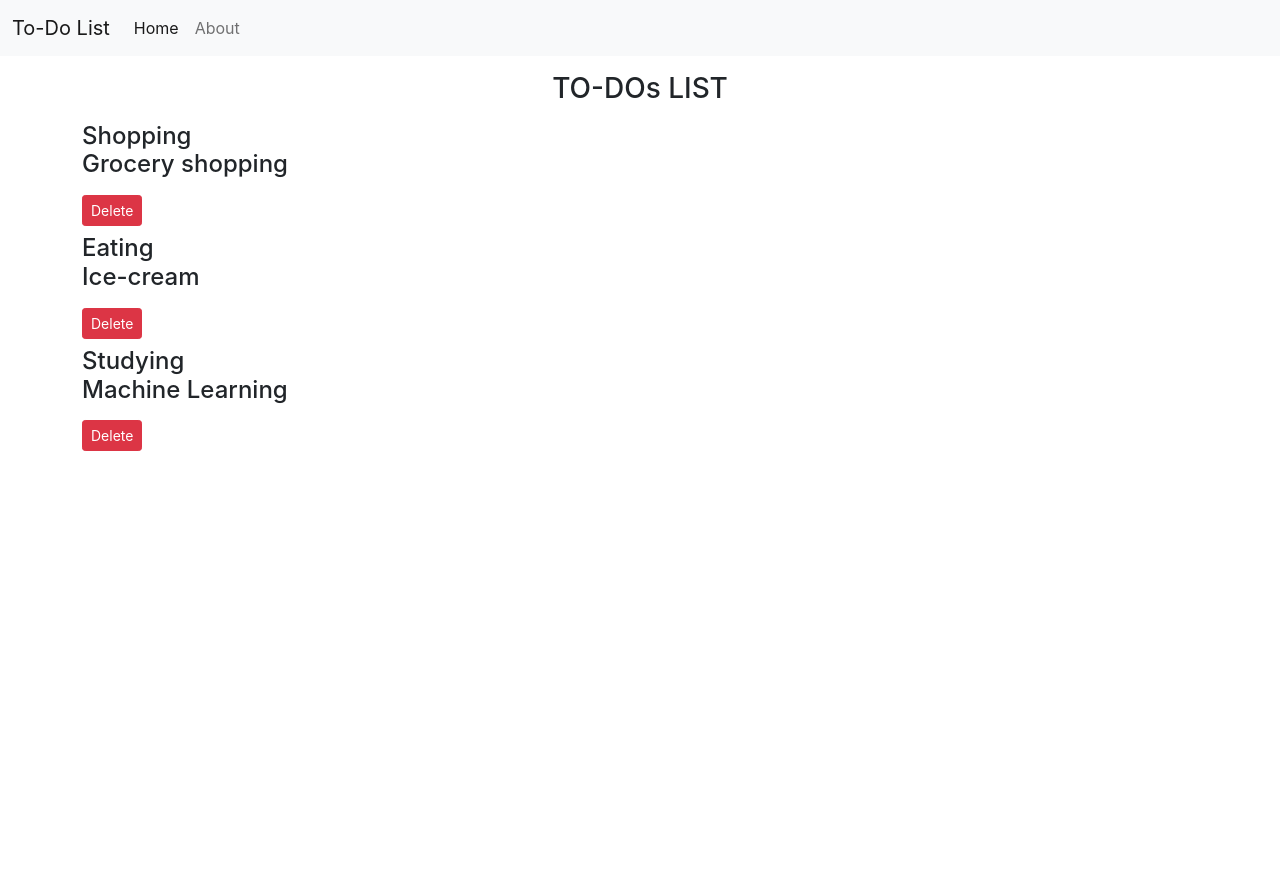
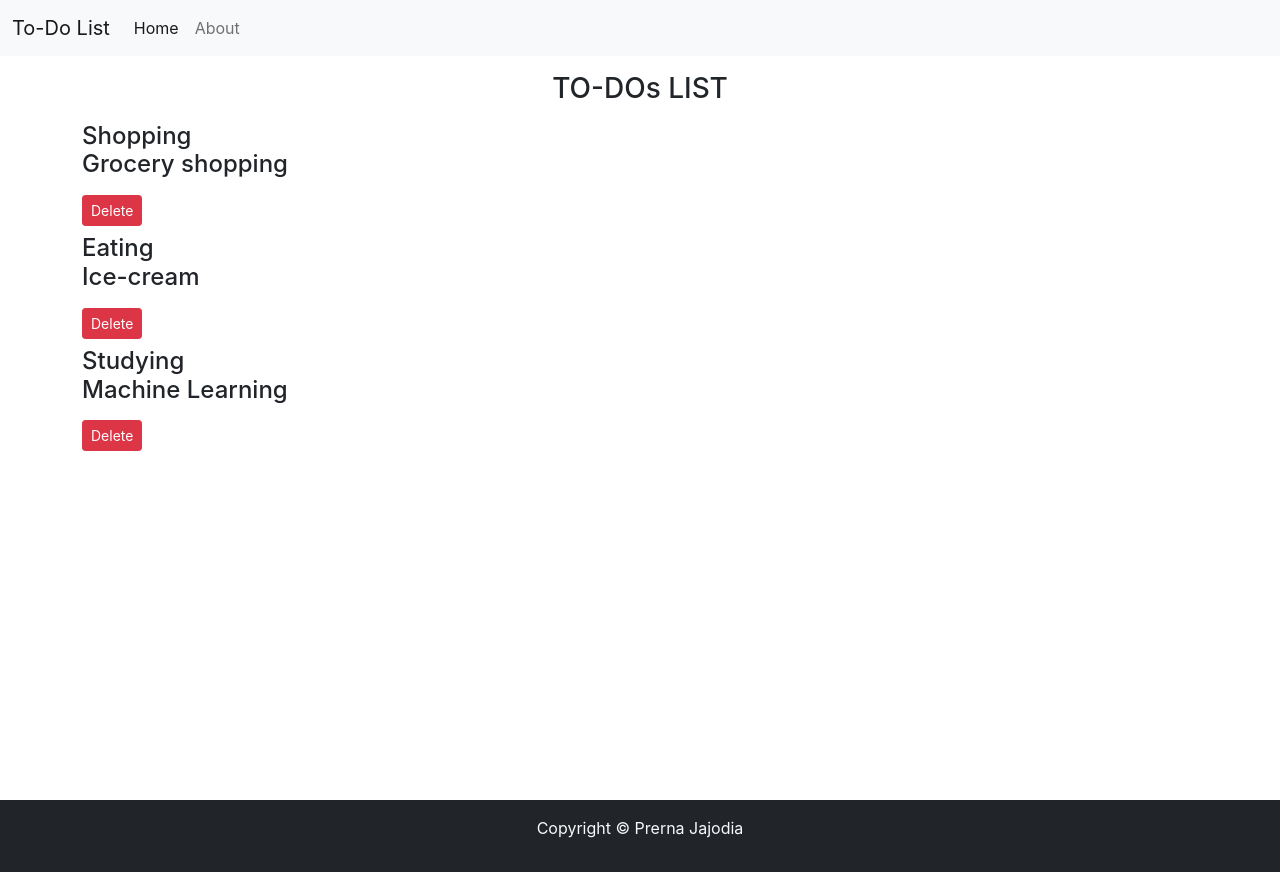
Before and after one commit to prernajajodia/To-do-list-, a React (Create React App) app: page / in a window 1280 px wide. Before the commit the page ends 800 px from the top, so only its background shows below. Built offline with nearby package versions, Linux system fonts and the light colour scheme.

Commit message:
Footer added

```diff
--- a/src/MyComponents/Footer.js
+++ b/src/MyComponents/Footer.js
@@ -2,15 +2,24 @@
 import { ToDos } from './ToDos';
 
 export const Footer = () => {
+  let footerStyle = {
+        position : "absolute",
+        width : "100%",
+        top : "100vh",
+        backgroundColor : "#ABB8C3"
+    }
 
     return (
 
-        <div>
+        <footer className = "bg-dark text-light py-3" style ={footerStyle}>
+            <p className = "text-center">
+                Copyright &copy; Prerna Jajodia
+            </p>
             <h4>
 
             </h4>
 
 
-        </div>
+        </footer>
     )
 }
```
